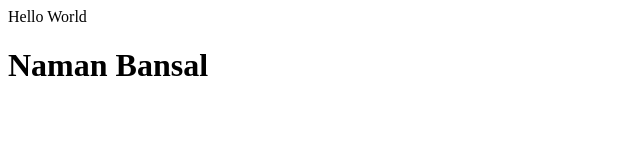
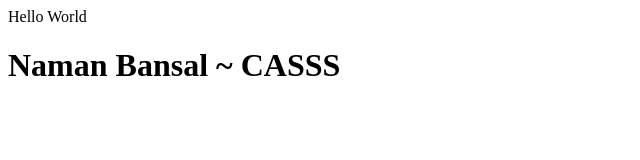
Before and after one commit to Naman-tech2006/localrepo, a plain HTML site: page index.html in a window 1280 px wide. Shown: the whole page, without its empty margins (0-640 px from the left). Drawn offline with Linux system fonts and the light colour scheme.

Commit message:
new feature

```diff
--- a/index.html
+++ b/index.html
@@ -3,6 +3,6 @@
         Hello World
     </p>
     <h1>
-        Naman Bansal
+        Naman Bansal ~ CASSS
     </h1>
 </html>
```
